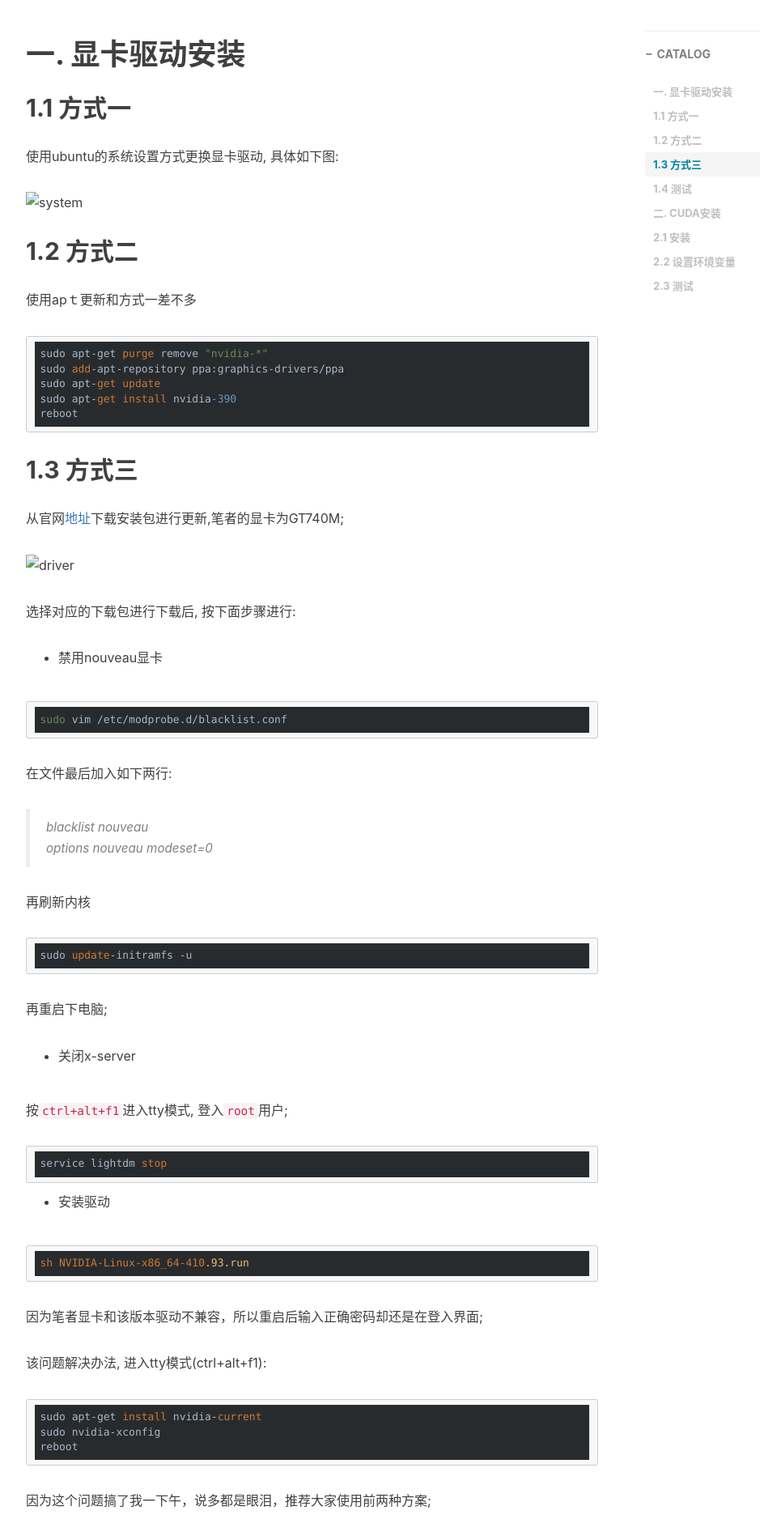
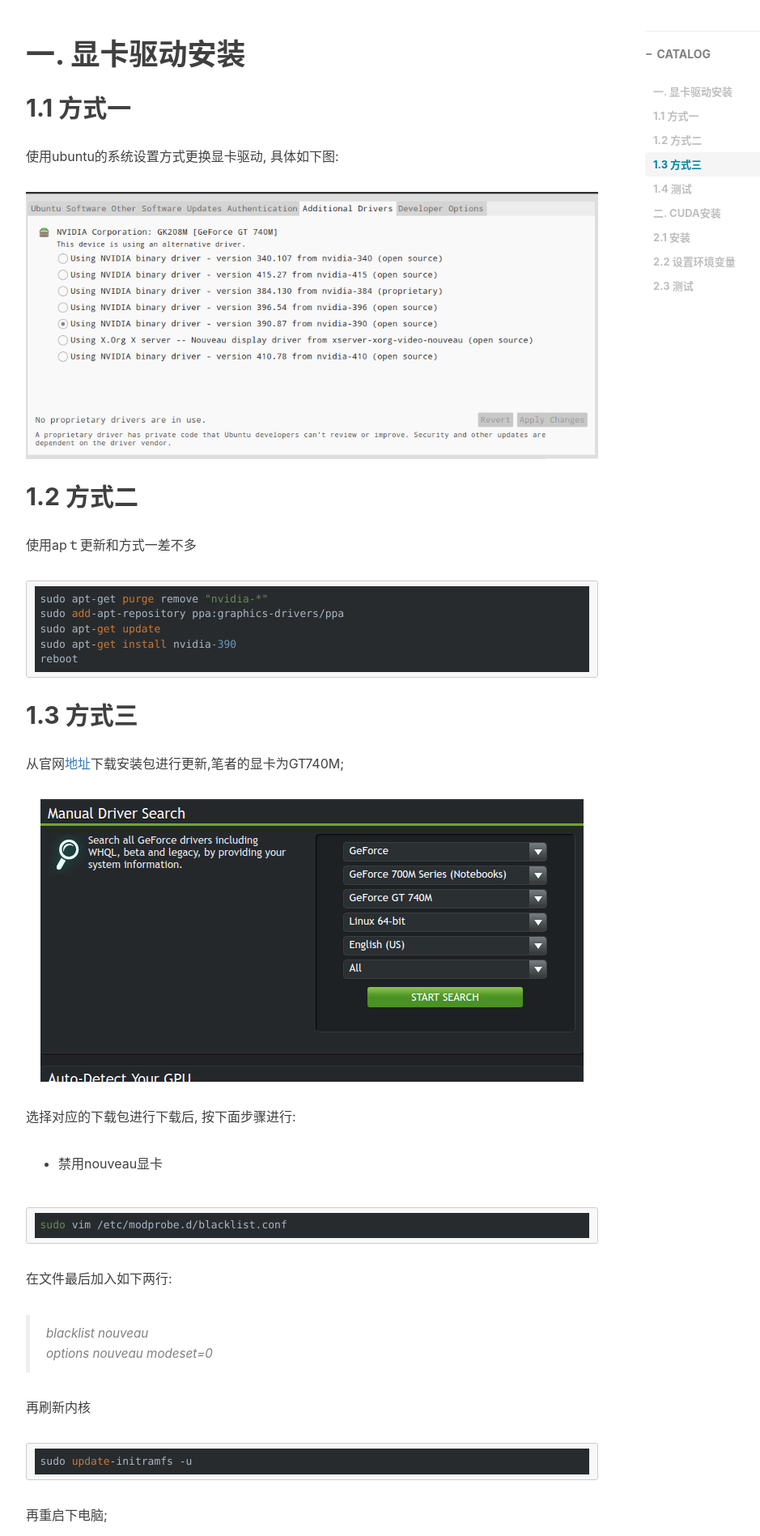
Before and after one commit to SourceLink/Sourcelink.github.io, a Jekyll site: the page built from _posts/2019-02-22-nvidia-cuda-install.md, in a window 1280 px wide. Shown: the part 459-2356 px from the top of the page at 81% size, without its empty margins (233-1172 px from the left). Built offline with Jekyll 4.4.1, drawn with Linux system fonts in a browser that asks for light colours; formulas are drawn with MathJax 3; comment, search, counter and statistics services are not loaded.

Commit message:
modified picture dir

```diff
--- a/_posts/2019-02-22-nvidia-cuda-install.md
+++ b/_posts/2019-02-22-nvidia-cuda-install.md
@@ -16,7 +16,7 @@
 
 使用ubuntu的系统设置方式更换显卡驱动, 具体如下图:
 
-![system](/imagse/ASR/nvidiaCudaInstall/system_install_nvaidia_driver.png)
+![system](/images/ASR/nvidiaCudaInstall/system_install_nvaidia_driver.png)
 
 
 
@@ -36,7 +36,7 @@
 
 从官网[地址](https://www.geforce.com/drivers)下载安装包进行更新,笔者的显卡为GT740M;
 
-![driver](/imagse/ASR/nvidiaCudaInstall/fix_install.png)
+![driver](/images/ASR/nvidiaCudaInstall/fix_install.png)
 
 选择对应的下载包进行下载后, 按下面步骤进行:
 
@@ -119,13 +119,13 @@
 
 驱动对应的CUDA版本:
 
-![version](/imagse/ASR/nvidiaCudaInstall/cuda_about_dirver_version.png)
+![version](/images/ASR/nvidiaCudaInstall/cuda_about_dirver_version.png)
 
 驱动版本和cuda版本要相符合不然后面运行会提示错误:
 
 > CUDA driver version is insufficient for CUDA runtime version
 
-![cuda](/imagse/ASR/nvidiaCudaInstall/cuda_info.png)
+![cuda](/images/ASR/nvidiaCudaInstall/cuda_info.png)
 
 ## 2.1 安装
 
@@ -237,4 +237,4 @@
 
 运行结果详情:
 
-![result](/imagse/ASR/nvidiaCudaInstall/cuda_test.png)
+![result](/images/ASR/nvidiaCudaInstall/cuda_test.png)
```
